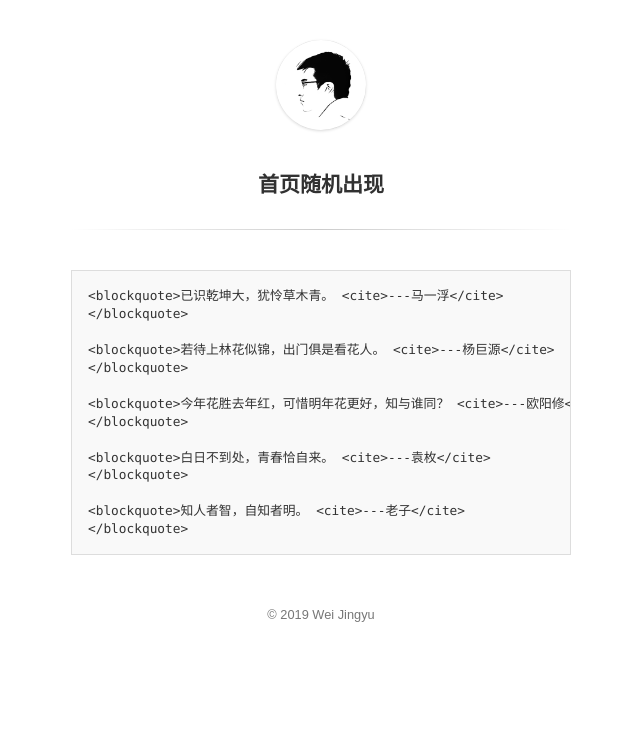
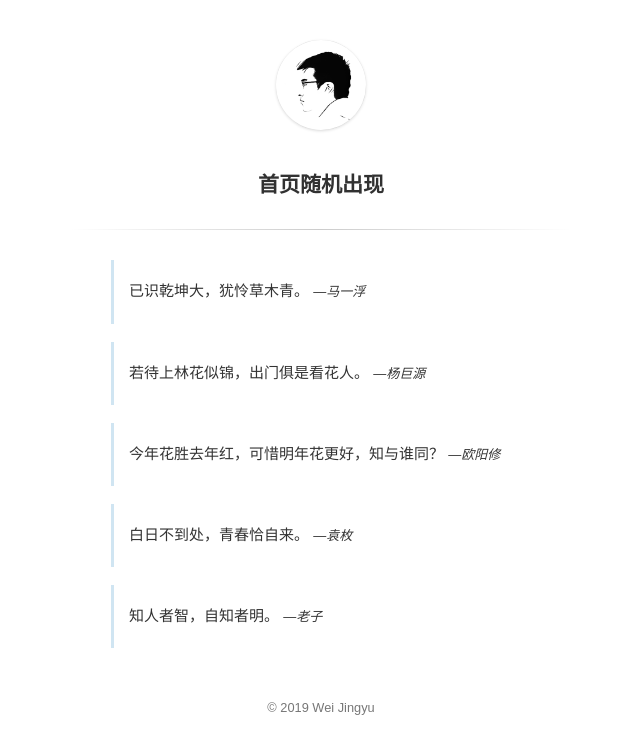
Before and after one commit to weijy/blog, a Jekyll site: the page built from quotes.md, in a window 1280 px wide. Shown: the top 754 px of the page, without its empty margins (319-959 px from the left). Built offline with Jekyll 4.4.1, drawn with Linux system fonts in a browser that asks for light colours; comment, search, counter and statistics services are not loaded.

Commit message:
C:/Program Files/Git/quotes

```diff
--- a/quotes.md
+++ b/quotes.md
@@ -4,6 +4,7 @@ title: 首页随机出现
 ---
 
 {% for quote in site.data.quotes %}
-    <blockquote>{{ quote.quote }} <cite>---{{ quote.author }}</cite>
-    </blockquote>
+
+> {{ quote.quote }} <cite>---{{ quote.author }}</cite>
+
 {% endfor %}
```
